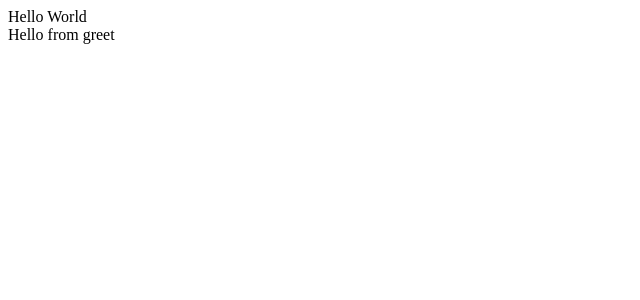
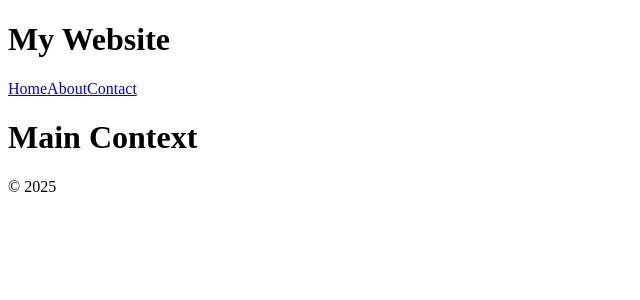
Before and after one commit to xenonrazels/react-demos, a React (Vite) app: page / in a window 1280 px wide. Shown: the top 300 px of the page, without its empty margins (0-640 px from the left). Built offline with nearby package versions, Linux system fonts and the light colour scheme.

Commit message:
assignment2

```diff
--- a/src/App.jsx
+++ b/src/App.jsx
@@ -1,13 +1,12 @@
-import Greet from "./componets/greet";
-
+import Header from "./components/Header";
+import MainComponent from "./components/MainComponent";
+import Footer from "./components/Footer";
 const App = ()=>{
   return (
     <div>
-      Hello World
-      <div>
-
-      </div>
-      <Greet></Greet>
+      <Header></Header>
+      <MainComponent></MainComponent>
+      <Footer></Footer>
     </div>
   )
 
--- /dev/null
+++ b/src/components/Footer.jsx
@@ -0,0 +1,11 @@
+import React from 'react'
+
+const Footer = () => {
+  return (
+    <div>
+      <p>&copy; 2025 </p>
+    </div>
+  )
+}
+
+export default Footer
--- /dev/null
+++ b/src/components/Header.jsx
@@ -0,0 +1,19 @@
+import React from 'react'
+
+const Header = () => {
+  return (
+    <div>
+        <header>
+            <h1>My Website</h1>
+            <nav>
+            <a href="home">Home</a>
+            <a href="about">About</a>
+            <a href="contact">Contact</a>
+            </nav>
+
+        </header>
+    </div>
+  )
+}
+
+export default Header
--- /dev/null
+++ b/src/components/MainComponent.jsx
@@ -0,0 +1,11 @@
+import React from 'react'
+
+const MainComponent = () => {
+  return (
+   <main>
+    <h1>Main Context</h1>
+   </main>
+  )
+}
+
+export default MainComponent;
--- a/src/componets/greet.jsx
+++ /dev/null
@@ -1,8 +0,0 @@
-const Greet =()=>{
-    return (
-        <>
-        Hello from greet
-        </>
-    )
-}
-export default Greet;
```
